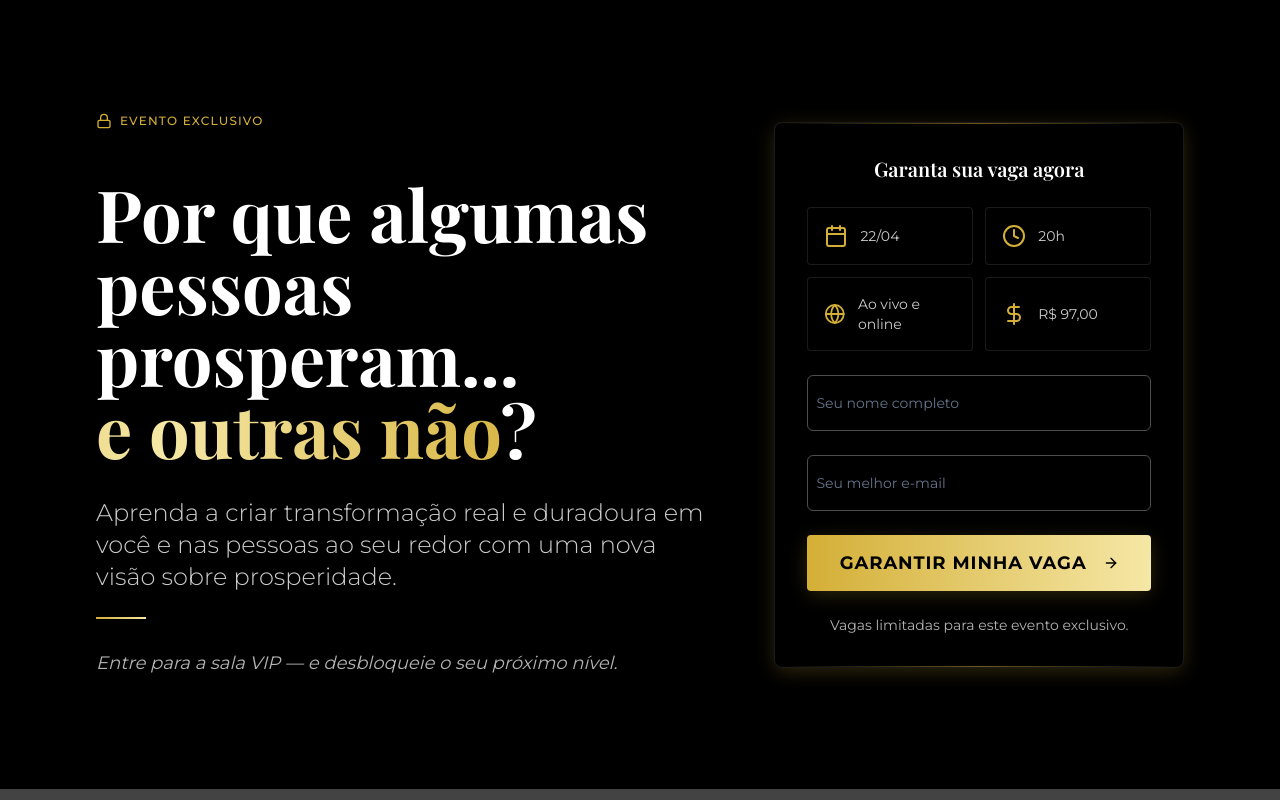
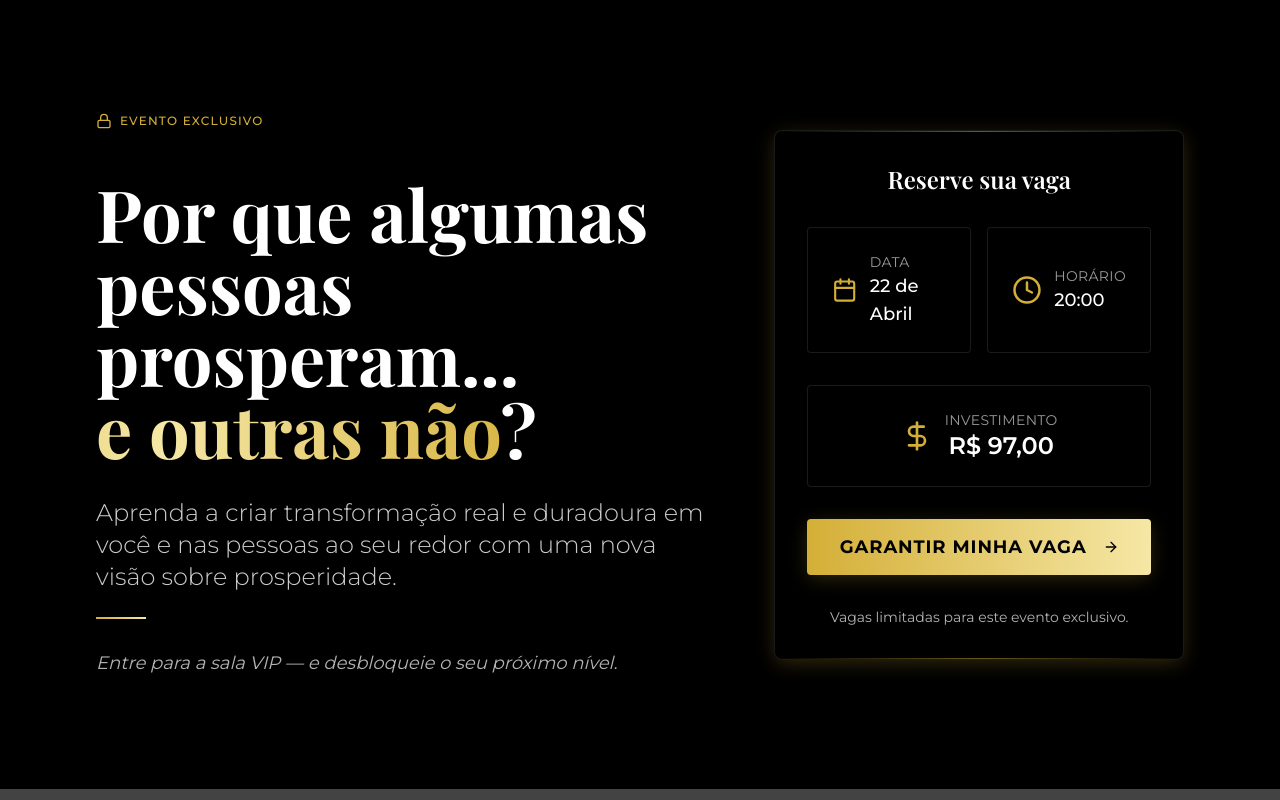
Before and after one commit to joaocarazzato/maraba-vip-access, a React (Vite) app: page / in a window 1280 px wide. Shown: the top 800 px of the page. Built offline with nearby package versions, Linux system fonts and the light colour scheme; grey boxes are pictures that could not be loaded.

Commit message:
Refactor: Update HeroSection form
Rebuild the form in HeroSection to focus on date, time, pricing, and the button, removing the name and email fields.

```diff
--- a/src/components/HeroSection.tsx
+++ b/src/components/HeroSection.tsx
@@ -1,4 +1,3 @@
-
 import React from 'react';
 import { Button } from "@/components/ui/button";
 import { Input } from "@/components/ui/input";
@@ -38,56 +37,41 @@ const HeroSection = () => {
 
           <div className="w-full lg:w-2/5 animate-fade-in" style={{animationDelay: "0.3s"}}>
             <Card className="luxury-card bg-black/40 backdrop-blur-md border-white/10 shadow-gold">
-              <div className="p-8 space-y-6">
-                <h3 className="text-center text-xl font-semibold text-white mb-4">Garanta sua vaga agora</h3>
+              <div className="p-8 space-y-8">
+                <h3 className="text-center text-2xl font-semibold text-white mb-6">Reserve sua vaga</h3>
 
-                <div className="grid grid-cols-2 gap-3 mb-6">
-                  <div className="flex items-center gap-3 bg-black/40 p-4 rounded-sm border border-white/10">
-                    <Calendar className="text-maraba-gold h-6 w-6" />
+                <div className="grid grid-cols-1 md:grid-cols-2 gap-4">
+                  <div className="flex items-center gap-3 bg-black/40 p-6 rounded-sm border border-white/10">
+                    <Calendar className="text-maraba-gold h-8 w-8" />
                     <div>
-                      <p className="text-white/80 text-sm">22/04</p>
+                      <p className="text-white/60 text-sm uppercase tracking-wide">Data</p>
+                      <p className="text-white text-lg font-medium">22 de Abril</p>
                     </div>
                   </div>
-                  <div className="flex items-center gap-3 bg-black/40 p-4 rounded-sm border border-white/10">
-                    <Clock className="text-maraba-gold h-6 w-6" />
+
+                  <div className="flex items-center gap-3 bg-black/40 p-6 rounded-sm border border-white/10">
+                    <Clock className="text-maraba-gold h-8 w-8" />
                     <div>
-                      <p className="text-white/80 text-sm">20h</p>
-                    </div>
-                  </div>
-                  <div className="flex items-center gap-3 bg-black/40 p-4 rounded-sm border border-white/10">
-                    <Globe className="text-maraba-gold h-6 w-6" />
-                    <div>
-                      <p className="text-white/80 text-sm">Ao vivo e online</p>
-                    </div>
-                  </div>
-                  <div className="flex items-center gap-3 bg-black/40 p-4 rounded-sm border border-white/10">
-                    <DollarSign className="text-maraba-gold h-6 w-6" />
-                    <div>
-                      <p className="text-white/80 text-sm">R$ 97,00</p>
+                      <p className="text-white/60 text-sm uppercase tracking-wide">Horário</p>
+                      <p className="text-white text-lg font-medium">20:00</p>
                     </div>
                   </div>
                 </div>
 
-                <form className="space-y-6">
-                <div>
-                  <Input
-                    placeholder="Seu nome completo"
-                    className="!pl-2 luxury-input h-14 text-white text-base border-white/30 focus:border-maraba-gold pl-6"
-                  />
+                <div className="flex items-center justify-center gap-3 bg-black/40 p-6 rounded-sm border border-white/10">
+                  <DollarSign className="text-maraba-gold h-8 w-8" />
+                  <div className="text-center">
+                    <p className="text-white/60 text-sm uppercase tracking-wide">Investimento</p>
+                    <p className="text-white text-2xl font-semibold">R$ 97,00</p>
+                  </div>
                 </div>
-                <div>
-                  <Input
-                    type="email"
-                    placeholder="Seu melhor e-mail"
-                    className="!pl-2 luxury-input h-14 text-white text-base border-white/30 focus:border-maraba-gold pl-6"
-                  />
-                </div>
-                  <Button className="w-full bg-gradient-gold hover:opacity-90 text-black font-bold tracking-wider py-7 rounded-sm transition-all duration-300 shadow-gold group text-lg">
-                    <span>GARANTIR MINHA VAGA</span>
-                    <ArrowRight className="ml-2 h-5 w-5 transition-transform group-hover:translate-x-1" />
-                  </Button>
-                </form>
-                <p className="text-white/70 text-sm text-center mt-6">
+
+                <Button className="w-full bg-gradient-gold hover:opacity-90 text-black font-bold tracking-wider py-7 rounded-sm transition-all duration-300 shadow-gold group text-lg">
+                  <span>GARANTIR MINHA VAGA</span>
+                  <ArrowRight className="ml-2 h-5 w-5 transition-transform group-hover:translate-x-1" />
+                </Button>
+
+                <p className="text-white/70 text-sm text-center">
                   Vagas limitadas para este evento exclusivo.
                 </p>
               </div>
```
